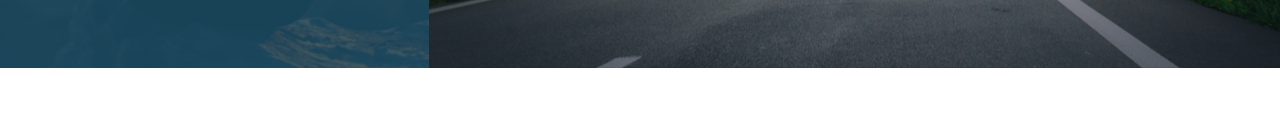
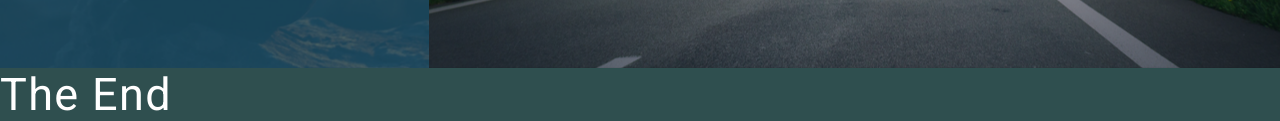
Before and after one commit to SashaPt/Ali__Sayed, a plain HTML site: page index.html in a window 1280 px wide. Shown: the part 2215-2336 px from the top of the page. Before the commit the page ends 2283 px from the top, so only its background shows below. Drawn offline with Linux system fonts and the light colour scheme.

Commit message:
Task1 Add Footer

```diff
--- a/index.html
+++ b/index.html
@@ -69,5 +69,6 @@
         </div>
 
     </div>
+    <footer>The End</footer>
 </body>
 </html>
--- a/style.css
+++ b/style.css
@@ -191,3 +191,9 @@ textarea{
 .img__picture6 img{
     margin-right: 5px;
 }
+footer{
+    background-color: darkslategray;
+    font: 45px 'Roboto', sans-serif;
+    color: white;
+    letter-spacing: 1.35px;
+}
```
